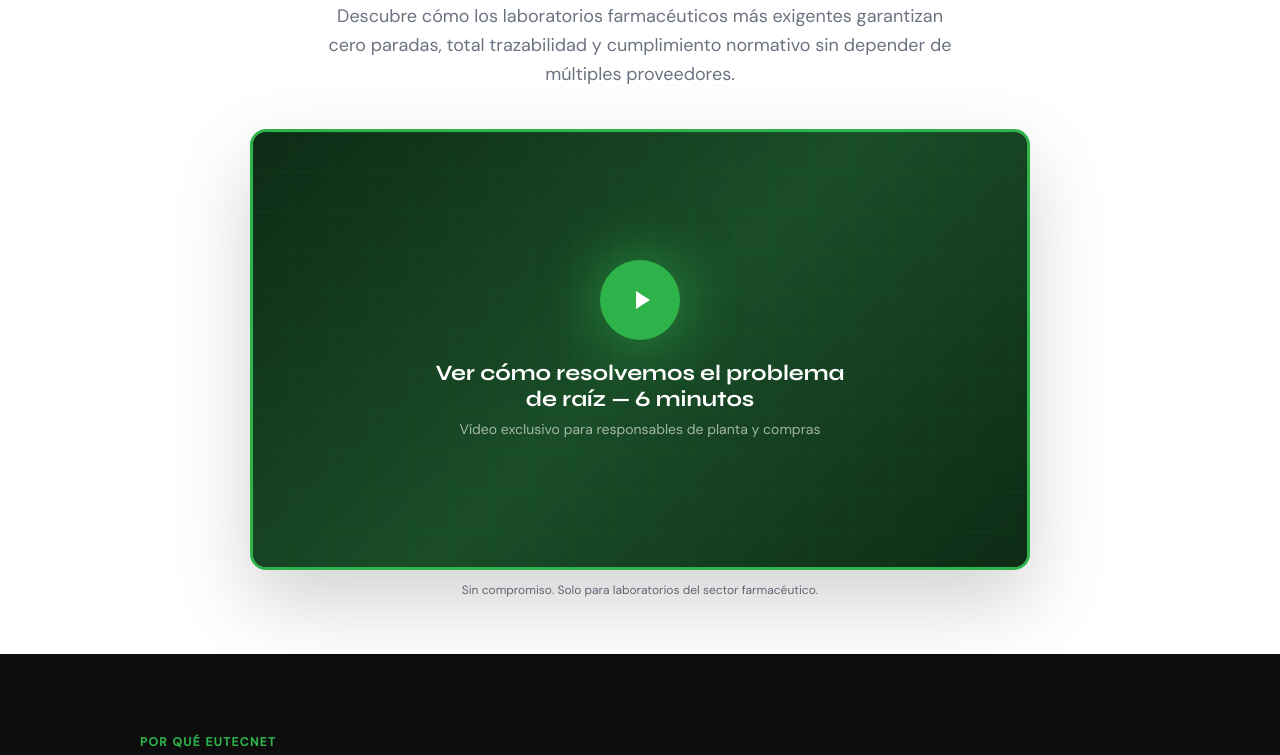
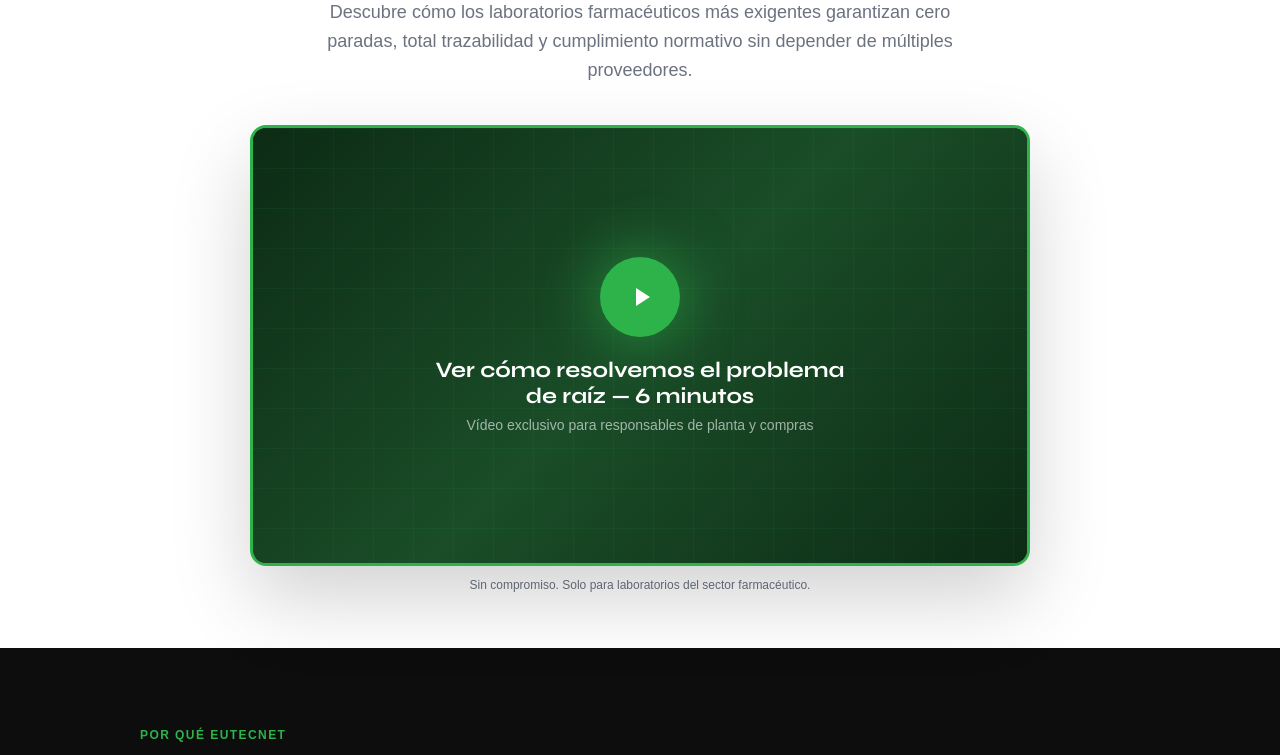
Before and after one commit to eutecnet/landing, a plain HTML site: page index.html in a window 1280 px wide. Shown: the part 541-1296 px from the top of the page. Drawn offline with Linux system fonts and the light colour scheme.

Commit message:
Update index.html

```diff
--- a/index.html
+++ b/index.html
@@ -22,7 +22,7 @@
   html { scroll-behavior: smooth; }
 
   body {
-    font-family: 'DM Sans', sans-serif;
+    font-family: 'Montserrat', sans-serif;
     background: var(--white);
     color: var(--black);
     overflow-x: hidden;
```
